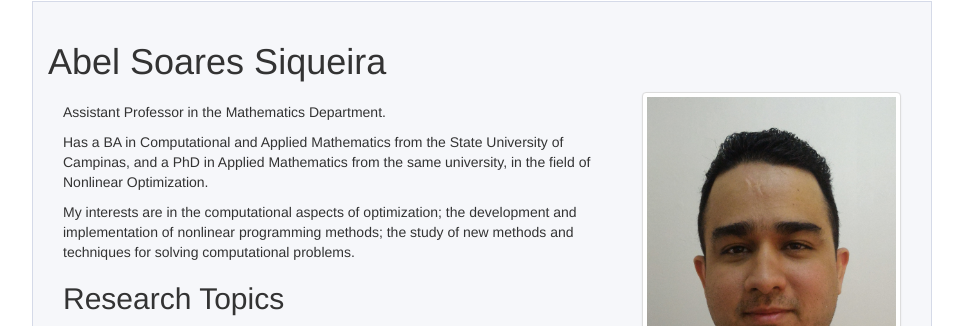
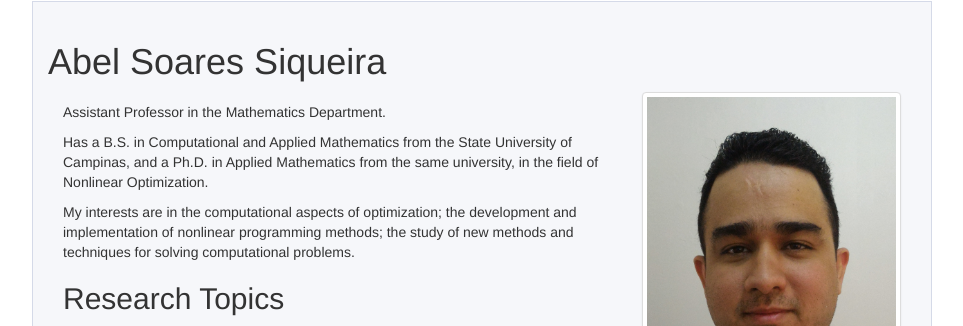
Before and after one commit to ufpr-pde/ufpr-opt.github.io, a Jekyll site: the page built from team/abelsiqueira.md, in a window 1280 px wide. Shown: the part 274-600 px from the top of the page, without its empty margins (158-1121 px from the left). Built offline with Jekyll 4.4.1, drawn with Linux system fonts in a browser that asks for light colours; some web fonts are replaced.

Commit message:
Correct BA and dots

```diff
--- a/team/abelsiqueira.md
+++ b/team/abelsiqueira.md
@@ -5,8 +5,8 @@ key: abelsiqueira
 
 Assistant Professor in the Mathematics Department.
 
-Has a BA in Computational and Applied Mathematics from the State University of
-Campinas, and a PhD in Applied Mathematics from the same university, in the
+Has a B.S. in Computational and Applied Mathematics from the State University of
+Campinas, and a Ph.D. in Applied Mathematics from the same university, in the
 field of Nonlinear Optimization.
 
 My interests are in the computational aspects of optimization; the development and
```
